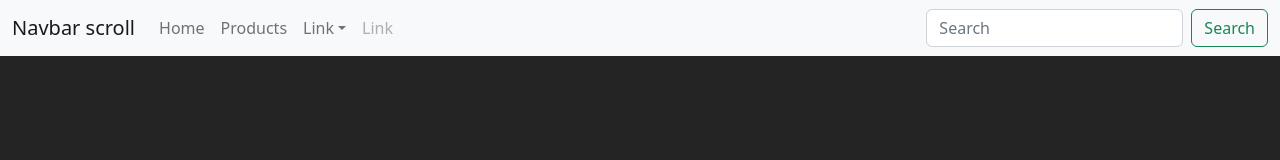
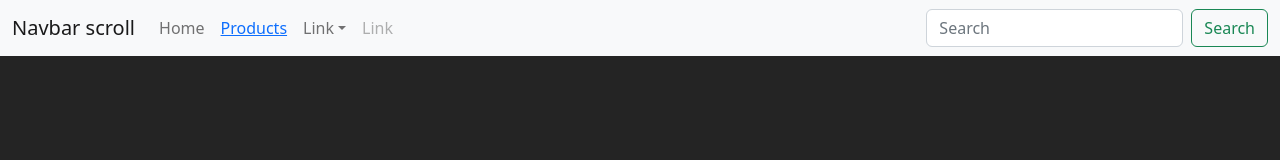
Before and after one commit to Ccharliiee/UReactS201ReactRouter, a React (Create React App) app: page / in a window 1280 px wide. Shown: the top 160 px of the page. Built offline with nearby package versions, Linux system fonts and the light colour scheme.

Commit message:
Use react-router link to prevent http request
Use react-router link to prevent unnecessary http request

```diff
--- a/src/pages/home.js
+++ b/src/pages/home.js
@@ -1,3 +1,5 @@
+import { Link } from "react-router-dom";
+
 import Button from "react-bootstrap/Button";
 import Container from "react-bootstrap/Container";
 import Form from "react-bootstrap/Form";
@@ -18,7 +20,9 @@
             navbarScroll
           >
             <Nav.Link href="#action1">Home</Nav.Link>
-            <Nav.Link href="products">Products</Nav.Link>
+            <Nav.Link>
+              <Link to="Products">Products</Link>
+            </Nav.Link>
             <NavDropdown title="Link" id="navbarScrollingDropdown">
               <NavDropdown.Item href="#action3">Action</NavDropdown.Item>
               <NavDropdown.Item href="#action4">
--- a/src/pages/products.js
+++ b/src/pages/products.js
@@ -1,12 +1,13 @@
+import { Link } from "react-router-dom";
+
 import Container from "react-bootstrap/Container";
 import Row from "react-bootstrap/Row";
 import Col from "react-bootstrap/Col";
-import Nav from "react-bootstrap/Nav";
 
 const ProductContainerFluidExample = () => {
   return (
     <Container fluid>
-      <Nav.Link href="/">Home</Nav.Link>
+      <Link to="/">Home</Link>
       <Row>
         <Col>Product1</Col>
       </Row>
```
